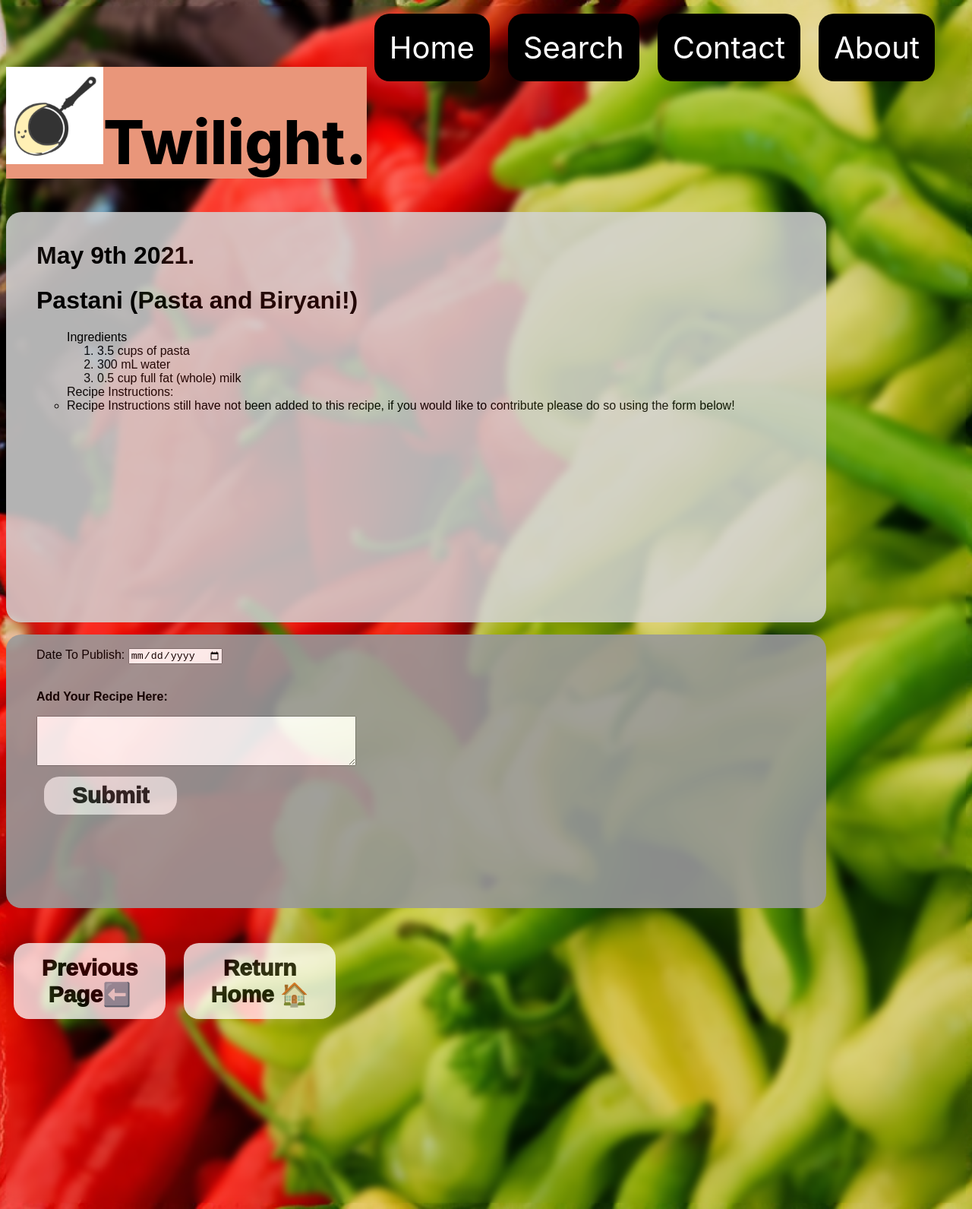
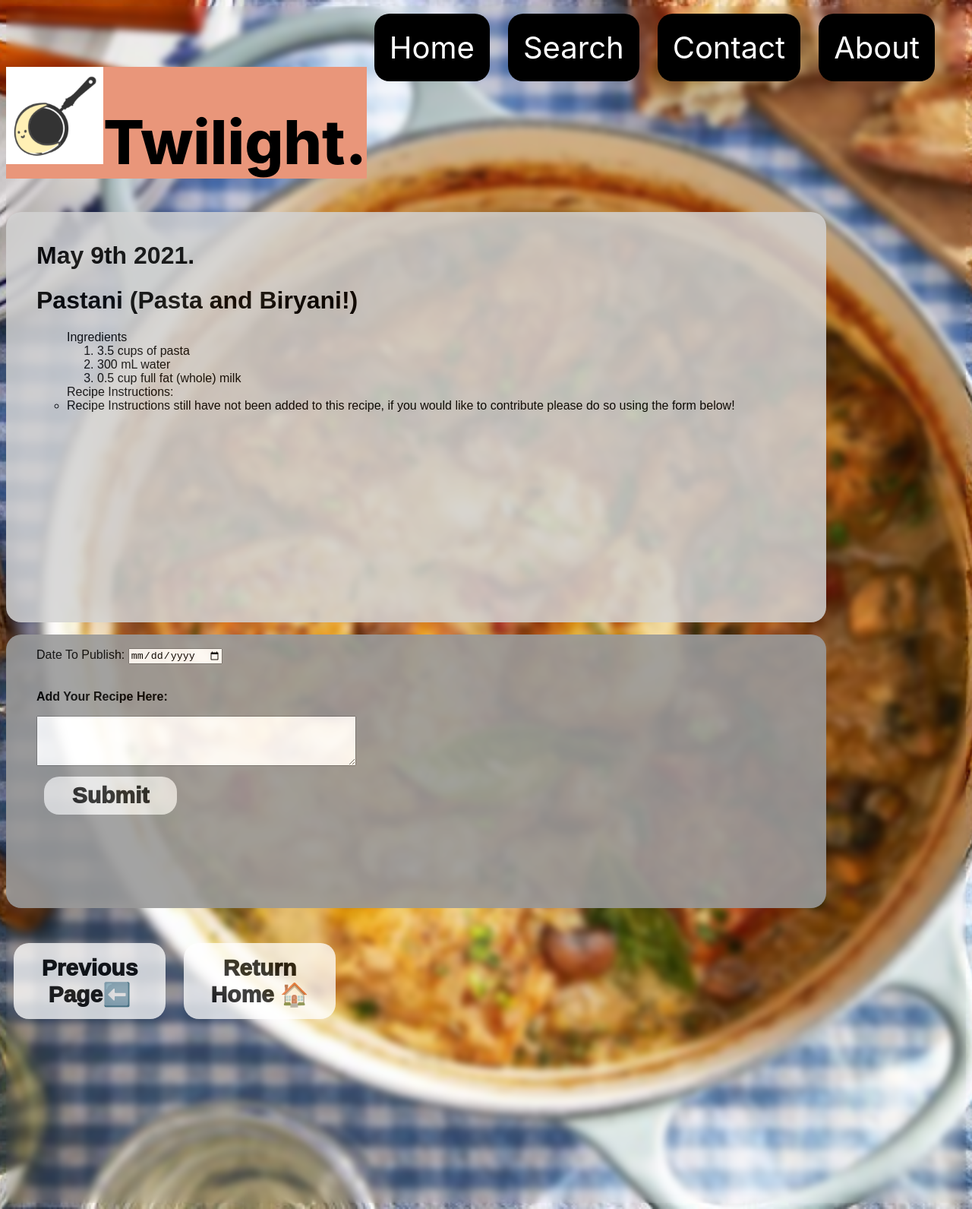
Before and after one commit to pmonda/pmonda.github.io, a Jekyll site: the page onepotrecipes.html, which Jekyll copies as it is, in a window 1280 px wide. Shown: the whole page at 76% size. Built offline with Jekyll 4.4.1, drawn with Linux system fonts in a browser that asks for light colours; some web fonts are replaced.

Commit message:
new image added to one pot dish page

```diff
--- a/css/onepotstyle.css
+++ b/css/onepotstyle.css
@@ -29,7 +29,7 @@
 
   }
 body {
-    background-image: url("../assets/images/background-21714_1280.jpg");
+    background-image: url("../assets/images/white-wine-coq-au-vin-1586056485.jpg");
     backdrop-filter: blur(5px);
     height:175vh;
     background-position: center; /* Center the image */
```
Also changed, not shown: assets/images/white-wine-coq-au-vin-1586056485.jpg (added).
